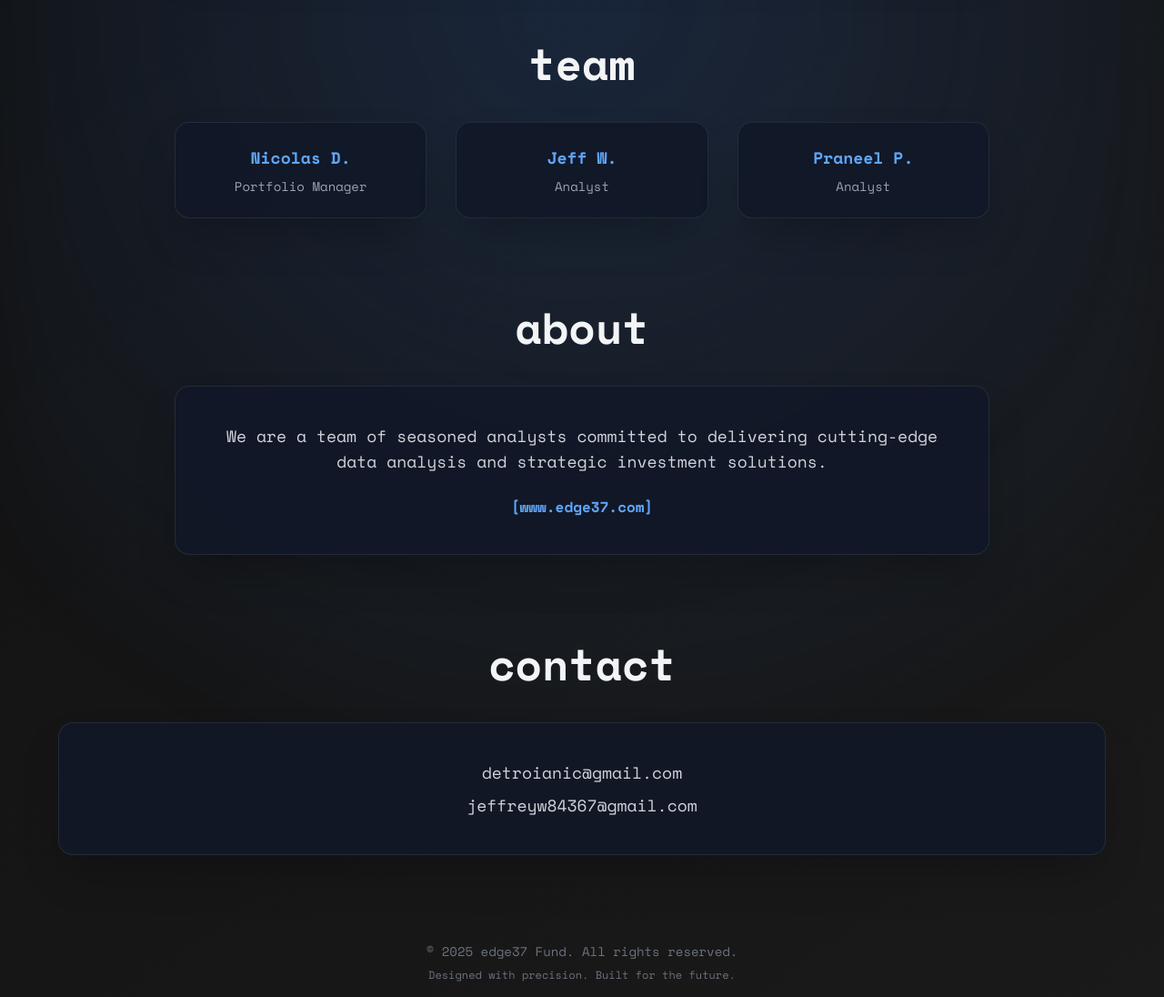
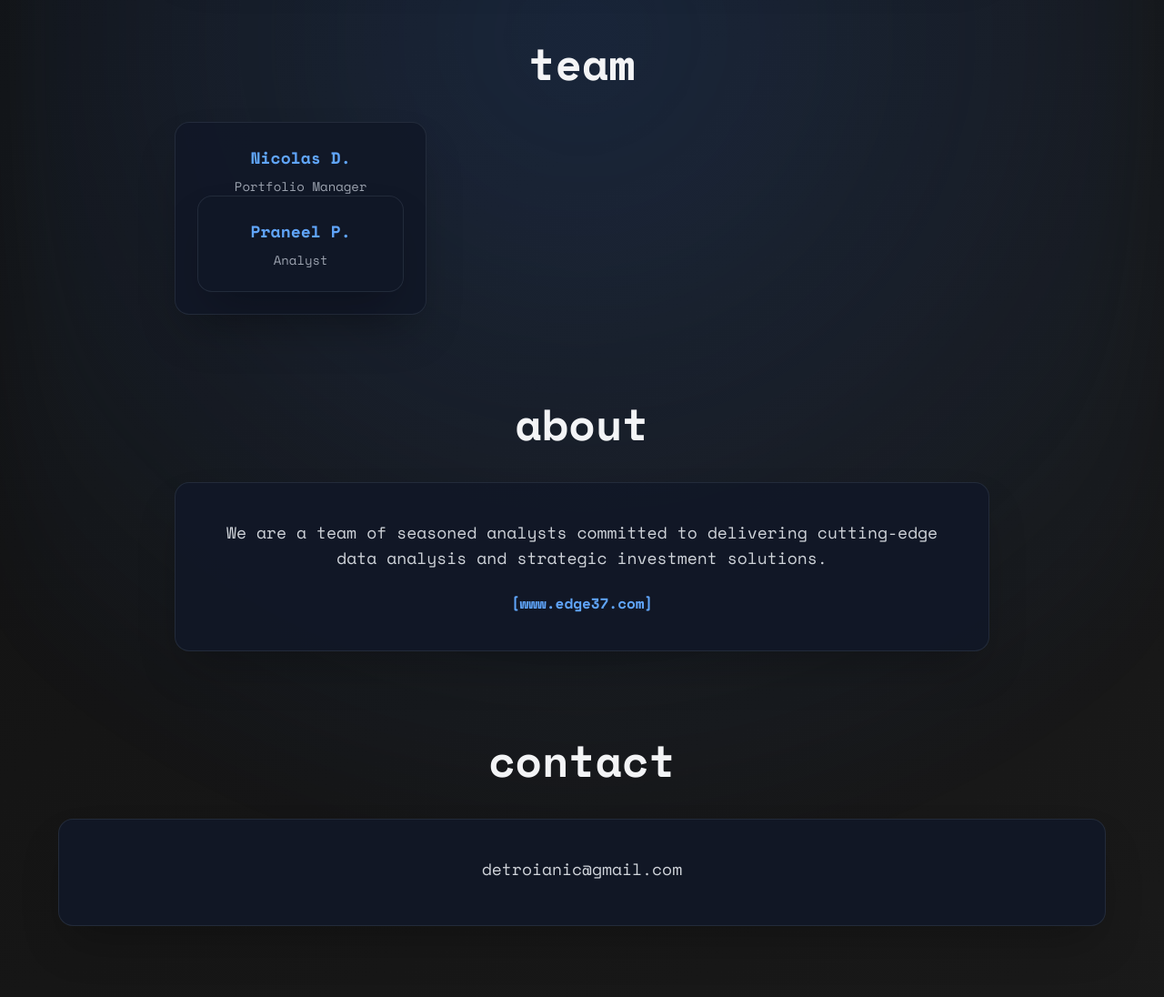
Before and after one commit to nicolasdetroia/edge37, a plain HTML site: page index.html in a window 1280 px wide. Shown: the part 1140-2236 px from the top of the page at 91% size. Drawn offline with nearby package versions, Linux system fonts and the light colour scheme.

Commit message:
Update index.html

```diff
--- a/index.html
+++ b/index.html
@@ -108,11 +108,6 @@
                 <div class="bg-gray-900/90 backdrop-blur-lg rounded-2xl p-6 shadow-2xl border border-gray-700/50 card-hover text-center">
                     <p class="text-lg text-blue-400 font-bold">Nicolas D.</p>
                     <p class="text-sm text-gray-400 mt-2">Portfolio Manager</p>
-                </div>
-                <div class="bg-gray-900/90 backdrop-blur-lg rounded-2xl p-6 shadow-2xl border border-gray-700/50 card-hover text-center">
-                    <p class="text-lg text-blue-400 font-bold">Jeff W.</p>
-                    <p class="text-sm text-gray-400 mt-2">Analyst</p>
-                </div>
                 <div class="bg-gray-900/90 backdrop-blur-lg rounded-2xl p-6 shadow-2xl border border-gray-700/50 card-hover text-center">
                     <p class="text-lg text-blue-400 font-bold">Praneel P.</p>
                     <p class="text-sm text-gray-400 mt-2">Analyst</p>
@@ -135,7 +130,6 @@
             <h2 class="text-4xl md:text-5xl font-bold mb-10 text-center text-gray-100 font-orbitron">contact</h2>
             <div class="bg-gray-900/90 backdrop-blur-lg rounded-2xl p-10 shadow-2xl border border-gray-700/50 card-hover text-center">
                 <p class="text-base md:text-lg text-gray-300 hover:text-blue-400 transition-colors duration-300 cursor-pointer mb-2">detroianic@gmail.com</p>
-                <p class="text-base md:text-lg text-gray-300 hover:text-blue-400 transition-colors duration-300 cursor-pointer">jeffreyw84367@gmail.com</p>
             </div>
         </section>
 
```
